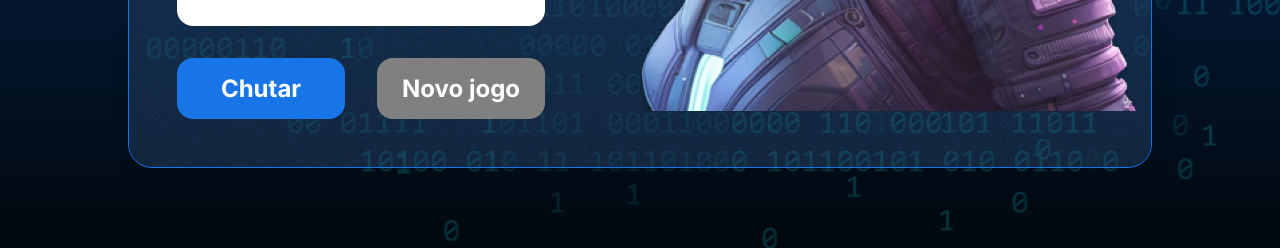
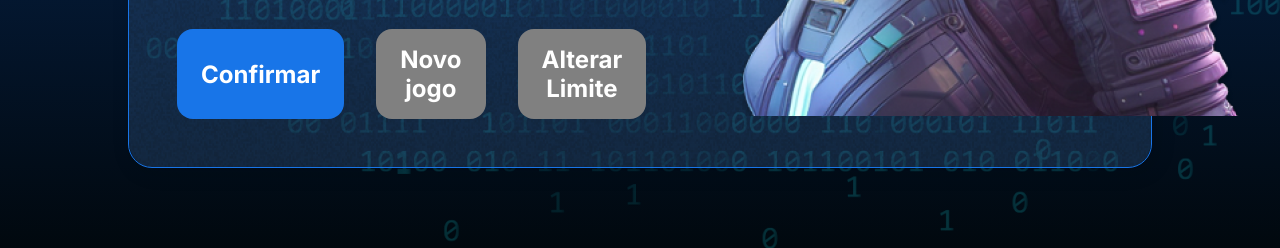
Before and after one commit to fernandomacneto/Jogo-N-mero-Secreto, a plain HTML site: page index.html in a window 1280 px wide. Shown: the part 552-800 px from the top of the page. Drawn offline with Linux system fonts and the light colour scheme.

Commit message:
Update index.html

```diff
--- a/index.html
+++ b/index.html
@@ -24,8 +24,9 @@
                 </div>
                 <input type="number" min="1" max="10" class="container__input">
                 <div class="chute container__botoes">
-                    <button onclick="verificarChute()" class="container__botao">Chutar</button>
+                    <button onclick="verificarChute()" id ="confirmar"  class="container__botao">Confirmar</button>
                     <button onclick="reiniciarJogo()" id="reiniciar" class="container__botao" disabled>Novo jogo</button>
+                     <button onclick="alterarLimite()" id="limite" class="container__botao" disabled>Alterar Limite</button>
                 </div>
             </div>
             <img src="./img/ia.png" alt="Uma pessoa olhando para a esquerda" class="container__imagem-pessoa" />
```
